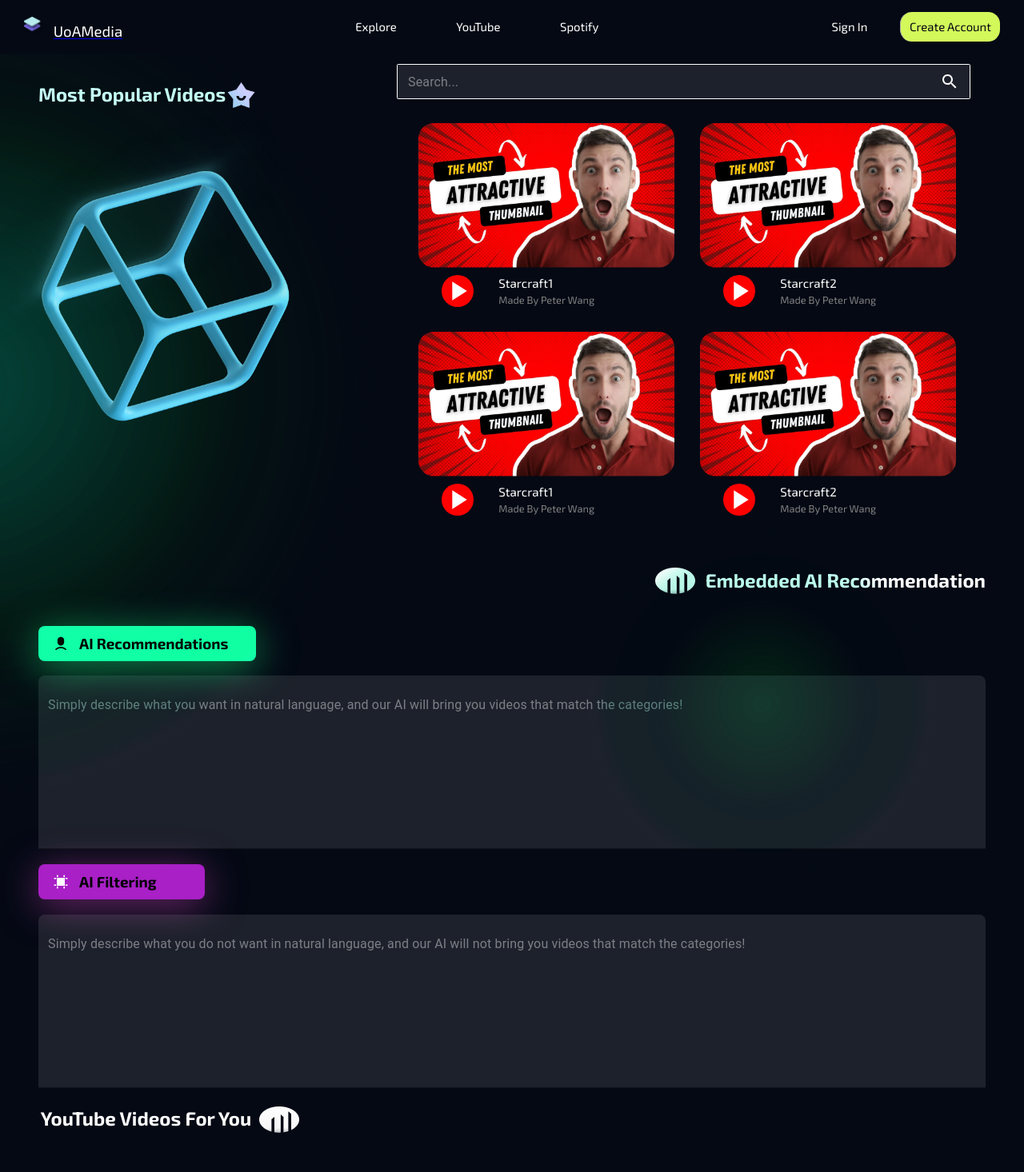
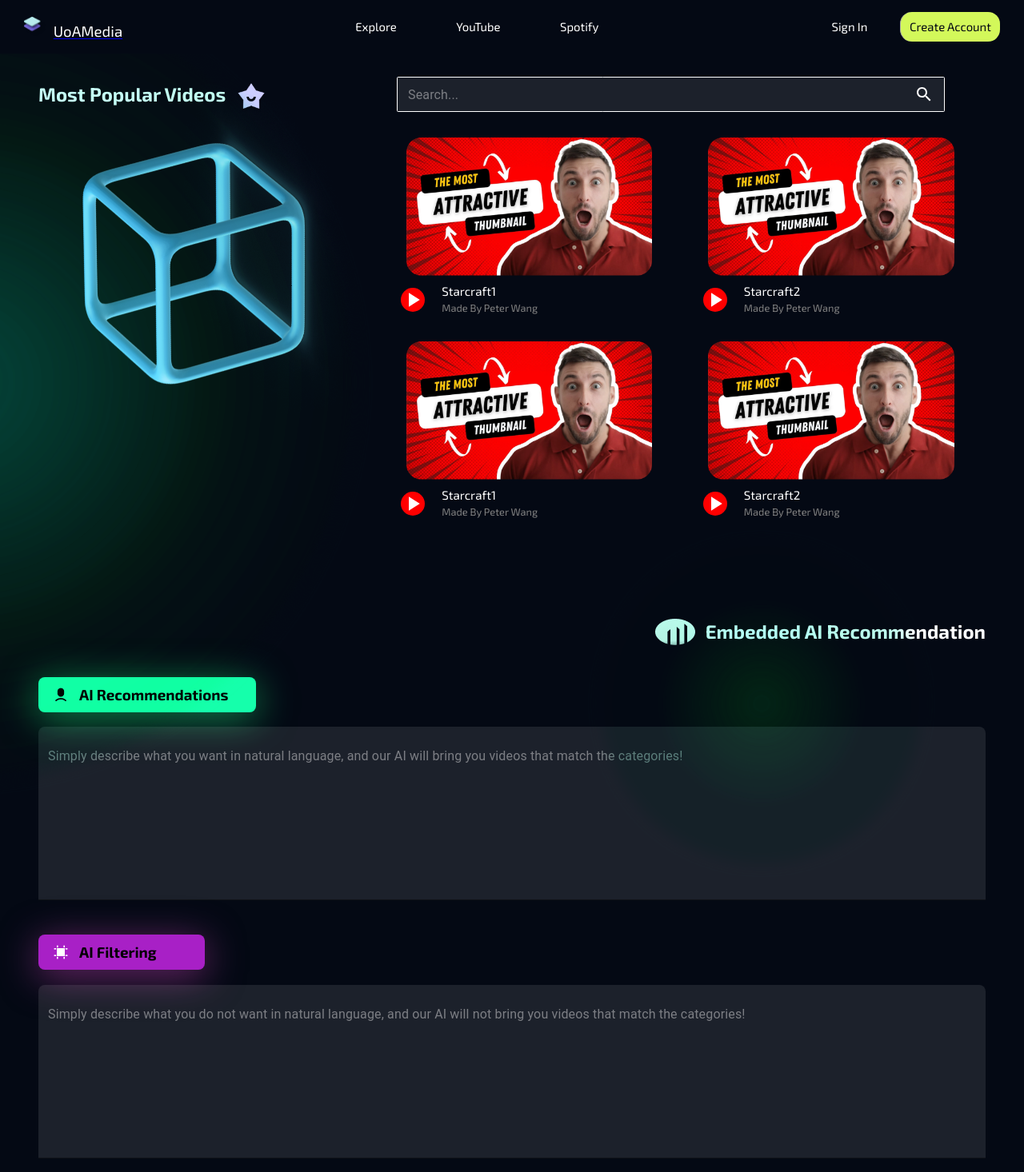
Before and after one commit to UOA-CS732-SE750-Students-2024/project-group-noble-nightingales, a React (Vite) app in the folder frontend/frontend-react/: page /youtube in a window 1280 px wide. Shown: the top 1466 px of the page at 80% size. Built offline with nearby package versions, Linux system fonts and the light colour scheme.

Commit message:
fix: youtube page ui remake

```diff
--- a/frontend/frontend-react/src/Components/Spotify/AIRecommendationRow/AIRecommendationRow.jsx
+++ b/frontend/frontend-react/src/Components/Spotify/AIRecommendationRow/AIRecommendationRow.jsx
@@ -75,6 +75,7 @@
         InputLabelProps={{ style: { color: "white" } }}
       />
       </ThemeProvider>
+      <div style={{height: "3vh"}}></div>
       <div className="label-container">
         <h3 className="FilterLabel">
           <img
--- a/frontend/frontend-react/src/Components/Spotify/AIRecommendationRow/AIRecommendationRowCSS/AIRecommendationRow.css
+++ b/frontend/frontend-react/src/Components/Spotify/AIRecommendationRow/AIRecommendationRowCSS/AIRecommendationRow.css
@@ -2,7 +2,7 @@
     z-index: 2;
     padding-left: 6vh;
     padding-right: 6vh;
-    margin-top: 0vh;
+    margin-top: 8vh;
     display: flex;
     flex-direction: column;
 }
--- a/frontend/frontend-react/src/Components/Spotify/SearchTopRow/SearchTopRow.jsx
+++ b/frontend/frontend-react/src/Components/Spotify/SearchTopRow/SearchTopRow.jsx
@@ -75,6 +75,7 @@
                   Made By {music.author}
                 </span>
               </div>
+              <SearchIcon className="search-icon" style={{marginLeft: "6.5vw", marginTop: "1vh"}}/>
             </div>
           </li>
         ))}
--- a/frontend/frontend-react/src/Components/YouTube/PopularRow/PopularRow.jsx
+++ b/frontend/frontend-react/src/Components/YouTube/PopularRow/PopularRow.jsx
@@ -18,10 +18,10 @@
             borderColor: "white !important",
           },
           "&:hover .MuiOutlinedInput-notchedOutline": {
-            borderColor: "#15FFAB !important",
+            borderColor: "#34d5eb !important",
           },
           "&.Mui-focused .MuiOutlinedInput-notchedOutline": {
-            borderColor: "#15FFAB !important",
+            borderColor: "#18bfd6 !important",
           },
         },
       },
@@ -58,10 +58,10 @@
               />
             </NavLink>
             <div className="videoInfo-container">
-              <PlayArrowIcon className="playArrow" />
+              <PlayArrowIcon className="playArrow"/>
               <div className="videoInfo">
-                <span style={{ fontSize: "1.9vh" }}>{video.name}</span>
-                <span style={{ fontSize: "1.6vh", color: "gray" }}>
+                <span style={{ fontSize: "1.9vh", marginLeft: "-1.2vw" }}>{video.name}</span>
+                <span style={{ fontSize: "1.6vh", color: "gray", marginLeft: "-1.2vw" }}>
                   Made By {video.author}
                 </span>
               </div>
@@ -81,14 +81,16 @@
             src={Star}
             alt="Popular video star"
             style={{
-              verticalAlign: "-1.6vh",
+              verticalAlign: "-1.8vh",
               width: "3vw",
+              marginLeft: "1vw",
             }}
           />
         </h2>
         <img
           src={Cube}
           alt="Popular video cube"
+          className="rotate"
           style={{
             marginTop: "-10vh",
             width: "40vw",
@@ -109,7 +111,7 @@
                 backgroundColor: "#FFFFFF19",
                 borderRadius: "0.2vh",
                 height: "5.5vh",
-                width: "56vw",
+                width: "53.5vw",
               },
               endAdornment: (
                 <InputAdornment position="end">
--- a/frontend/frontend-react/src/Components/YouTube/PopularRow/PopularRowCSS/PopularRow.css
+++ b/frontend/frontend-react/src/Components/YouTube/PopularRow/PopularRowCSS/PopularRow.css
@@ -12,38 +12,40 @@
 }
 
 .PopularRow-container .right{
-    flex: 7;
+    flex: 6;
+    margin-top: 2vh;
 }
 
 .PopularRow-container .videoList{
     display: flex;
     list-style-type: none;
-    padding-top: 1.8vh;
-    margin-left: -1vw
+    padding-top: 2vh;
+    margin-left: -2.2vw
 }
 
 .PopularRow-container .videoList .videoListElement{
     display: flex;
     flex-direction: column;
     align-items: center;
-    padding-right: 2.5vw; /* element gap*/
+    padding-right: 5.5vw; /* element gap*/
 }
 
 .PopularRow-container .videoList .videoListElement .videoImage{
     display: flex;
     flex-direction: column;
     align-items: center;
-    width: 25vw; /* image width */
+    width: 24vw; /* image width */
     transition: width 0.5s ease-in-out;
 }
 
 .PopularRow-container .videoList .videoListElement .videoImage:hover {
-    width: 27vw;
+    width: 25vw;
 }
 
 .PopularRow-container .videoList .videoInfo-container{
     display: flex;
     margin-top: 1vh;
+    margin-left: -6.5vw;
 }
 
 .PopularRow-container .videoList .videoInfo-container .playArrow{
@@ -51,8 +53,8 @@
     transform: translate(-50%, -50%);
     background-color: red;
     border-radius: 50%;
-    width: 40px; /* Adjust the width to fit the design */
-    height: 40px; /* Adjust the height to fit the design */
+    width: 30px; /* Adjust the width to fit the design */
+    height: 30px; /* Adjust the height to fit the design */
     display: flex;
     margin-left: -4vw;
     margin-top: 2.7vh;
@@ -63,3 +65,16 @@
     flex-direction: column;
     align-items: self-start;
 }
+
+@keyframes rotate {
+    from {
+        transform: rotate(0deg);
+    }
+    to {
+        transform: rotate(360deg);
+    }
+}
+
+.rotate {
+    animation: rotate 20s linear infinite; /* Adjust time as needed */
+}
--- a/frontend/frontend-react/src/Components/YouTube/YouTubeRow/YouTubeRowCSS/YouTubeRow.css
+++ b/frontend/frontend-react/src/Components/YouTube/YouTubeRow/YouTubeRowCSS/YouTubeRow.css
@@ -3,7 +3,7 @@
     flex-direction: column;
     /* font-size: 2vw; */
     padding: 6.33vh ;
-    padding-top: 0;
+    padding-top: 6vh;
     z-index: 2;
 }
 
@@ -36,6 +36,7 @@
 .YouTubeRow-container .videoList .videoInfo-container{
     display: flex;
     margin-top: 1vh;
+    margin-left: -2.5vw;
 }
 
 .YouTubeRow-container .videoList .videoInfo-container .playArrow{
```
Also changed, not shown: frontend/frontend-react/src/Components/YouTube/Ball/BallCSS/YouTubeBallDynamic.css (added, +45 -0 lines), frontend/frontend-react/src/Components/YouTube/Ball/YouTubeBallDynamic.jsx (added, +9 -0 lines), frontend/frontend-react/src/Components/Explore/YoutubeRow/YouTubeRowCSS/YouTubeRow.css (line endings or trailing spaces).
